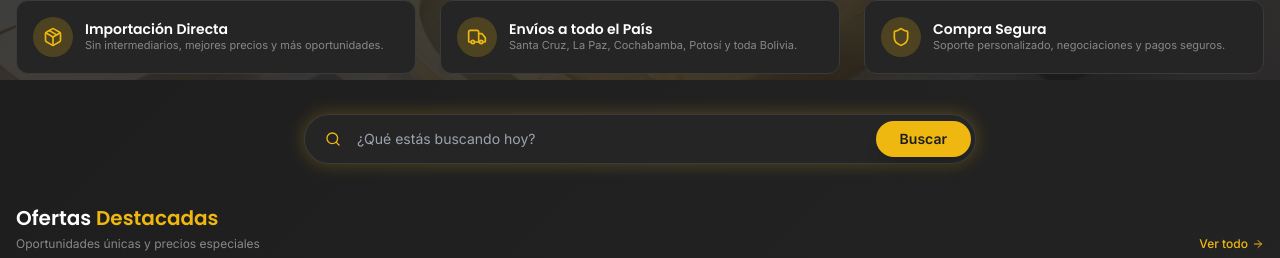
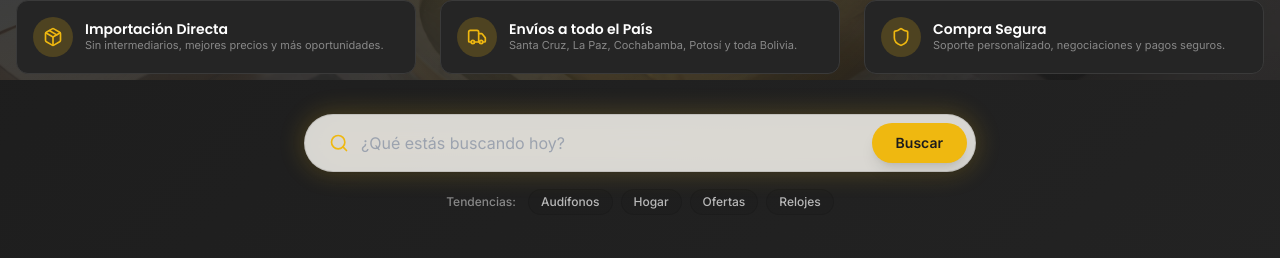
Before and after one commit to fabricioplay2learn-ctrl/OfiriaStore, a Next.js app: page / in a window 1280 px wide. Shown: the part 420-678 px from the top of the page. Built offline with nearby package versions, Linux system fonts and the light colour scheme; grey boxes are pictures that could not be loaded.

Commit message:
Mejorando el Bsucador

```diff
--- a/components/ProductSearch.tsx
+++ b/components/ProductSearch.tsx
@@ -1,28 +1,88 @@
 "use client";
 
-import { Search } from "lucide-react";
+import { Search, Sparkles } from "lucide-react";
+import { motion } from "framer-motion";
+import Link from "next/link";
+import { useState } from "react";
+import { cn } from "@/lib/utils";
+
+const popularTags = [
+  { label: "Audífonos", href: "/categoria/tecnologia" },
+  { label: "Hogar", href: "/categoria/hogar" },
+  { label: "Ofertas", href: "/ofertas" },
+  { label: "Relojes", href: "/categoria/accesorios" },
+];
 
 export default function ProductSearch() {
+  const [isFocused, setIsFocused] = useState(false);
+
   return (
-    <div className="container mx-auto px-4">
-      <div className="max-w-2xl mx-auto">
+    <div className="container mx-auto px-4 z-30 relative">
+      <motion.div
+        initial={{ opacity: 0, y: 20 }}
+        whileInView={{ opacity: 1, y: 0 }}
+        viewport={{ once: true }}
+        transition={{ duration: 0.6 }}
+        className="max-w-2xl mx-auto"
+      >
         <div className="relative group">
-          {/* Glow effect on hover/focus */}
-          <div className="absolute -inset-0.5 bg-gradient-to-r from-gold via-gold-bright to-gold rounded-full opacity-20 group-hover:opacity-40 transition duration-1000 blur"></div>
+          {/* Animated Glow Effect */}
+          <motion.div
+            animate={{
+              opacity: isFocused ? 0.6 : 0.2,
+              scale: isFocused ? 1.02 : 1
+            }}
+            transition={{ duration: 0.4 }}
+            className="absolute -inset-0.5 bg-gradient-to-r from-gold via-gold-bright to-gold rounded-full blur-md opacity-20 group-hover:opacity-40"
+          ></motion.div>
 
-          <div className="relative flex items-center bg-bg-card rounded-full p-1 border border-white/10 group-hover:border-gold/30 transition-colors duration-300">
-            <Search className="ml-4 w-5 h-5 text-gold" />
+          {/* Search Bar Container */}
+          <div className={cn(
+            "relative flex items-center rounded-full p-2 transition-all duration-300",
+            "bg-white/80 dark:bg-bg-card/40 backdrop-blur-md border border-black/10 dark:border-white/10 shadow-sm",
+            isFocused ? "border-gold/50 shadow-[0_0_15px_rgba(239,184,16,0.15)] ring-1 ring-gold/20" : "hover:border-gold/30 hover:bg-white/90 dark:hover:bg-bg-card/50"
+          )}>
+            <div className="pl-4 pr-3 text-gold">
+              <Search className="w-5 h-5" />
+            </div>
             <input
               type="text"
               placeholder="¿Qué estás buscando hoy?"
-              className="w-full bg-transparent px-4 py-2.5 text-sm text-text-primary placeholder:text-text-muted/70 focus:outline-none"
+              onFocus={() => setIsFocused(true)}
+              onBlur={() => setIsFocused(false)}
+              className="w-full bg-transparent text-sm md:text-base text-text-primary placeholder:text-text-muted/70 focus:outline-none py-2"
             />
-            <button className="bg-gold hover:bg-gold-bright text-ceniza font-semibold px-6 py-2 rounded-full text-sm transition-all duration-300 transform hover:scale-105 shadow-lg">
-              Buscar
+            <button className="bg-gold hover:bg-gold-bright text-ceniza font-semibold px-6 py-2.5 rounded-full text-sm transition-all duration-300 transform hover:scale-105 shadow-lg flex items-center gap-2">
+              <span className="hidden sm:inline">Buscar</span>
+              <Sparkles className="w-4 h-4 sm:hidden" />
             </button>
           </div>
         </div>
-      </div>
+
+        {/* Popular Tags */}
+        <motion.div
+          initial={{ opacity: 0 }}
+          animate={{ opacity: 1 }}
+          transition={{ delay: 0.3 }}
+          className="flex flex-wrap items-center justify-center gap-2 mt-4"
+        >
+          <span className="text-xs text-text-muted mr-1 font-medium">Tendencias:</span>
+          {popularTags.map((tag, index) => (
+            <Link
+              key={tag.label}
+              href={tag.href}
+            >
+              <motion.span
+                whileHover={{ scale: 1.05, y: -2 }}
+                whileTap={{ scale: 0.95 }}
+                className="inline-block px-3 py-1 rounded-full text-xs font-medium bg-black/5 dark:bg-white/5 border border-black/10 dark:border-white/10 text-text-secondary hover:text-gold hover:border-gold/30 hover:bg-gold/5 transition-all cursor-pointer"
+              >
+                {tag.label}
+              </motion.span>
+            </Link>
+          ))}
+        </motion.div>
+      </motion.div>
     </div>
   );
 }
```
